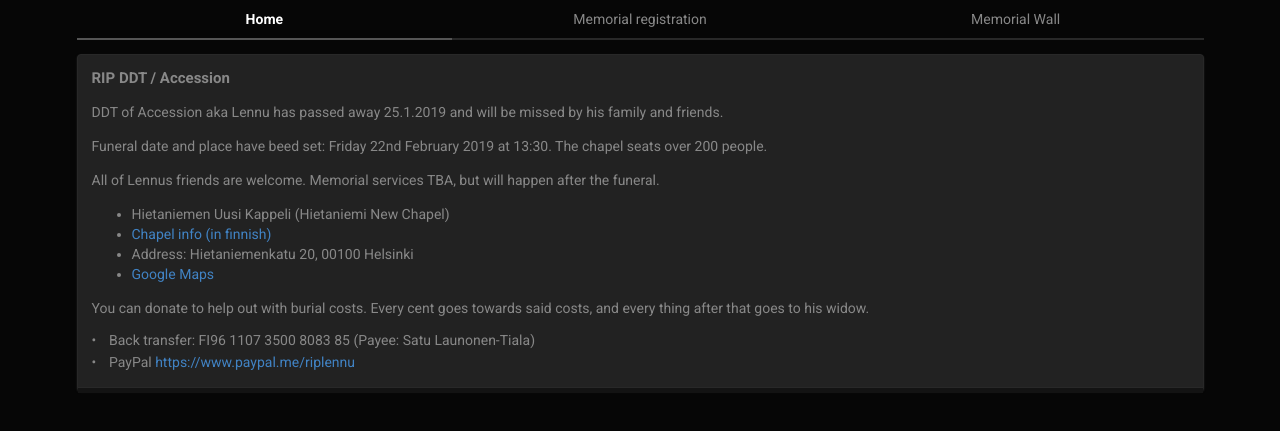
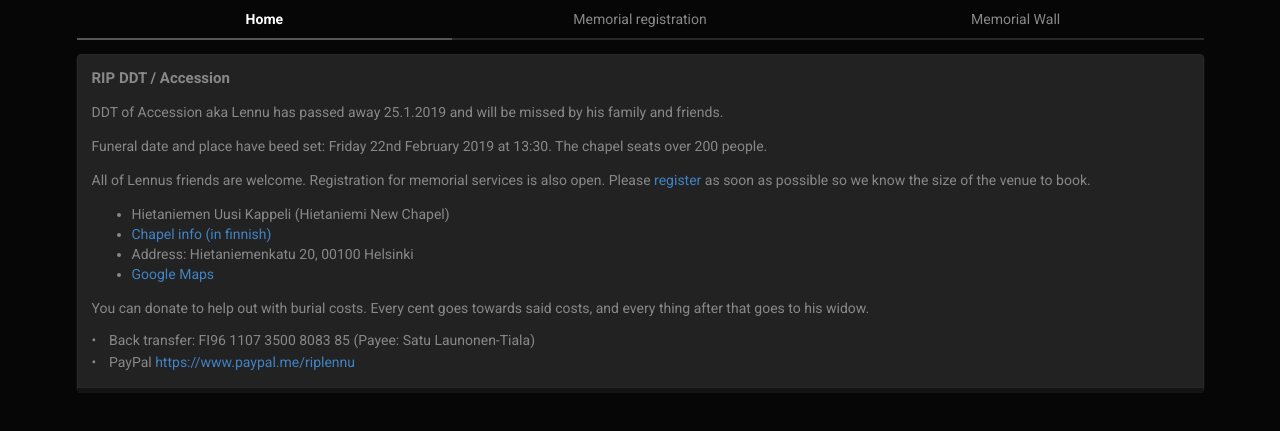
Before and after one commit to T-101/ddt.accession.org, a Django app: page / in a window 1280 px wide. Shown: the top 431 px of the page. Run offline with Django 3.2, Linux system fonts and the light colour scheme.

Commit message:
opened registration

```diff
--- a/ddt/templates/ddt/funeral.html
+++ b/ddt/templates/ddt/funeral.html
@@ -10,7 +10,8 @@
             in order to know the size of the memorial quarters to reserve.
         </p>
         <p>
-            Registration will open when the venue for the memorial services has been set.
+            In case of problem, or need to change your registration details,
+            please find a way to contact Ana or Tommi.
         </p>
         {% if settings.registration_open %}
             <div class="ui form segment">
--- a/ddt/templates/ddt/index.html
+++ b/ddt/templates/ddt/index.html
@@ -11,7 +11,8 @@
             Funeral date and place have beed set: Friday 22nd February 2019 at 13:30. The chapel seats over 200 people.
         </p>
         <p>
-            All of Lennus friends are welcome. Memorial services TBA, but will happen after the funeral.
+            All of Lennus friends are welcome. Registration for memorial services is also open.
+            Please <a href="{% url 'funeral' %}">register</a> as soon as possible so we know the size of the venue to book.
         </p>
         <ul>
             <li>Hietaniemen Uusi Kappeli (Hietaniemi New Chapel)</li>
```
